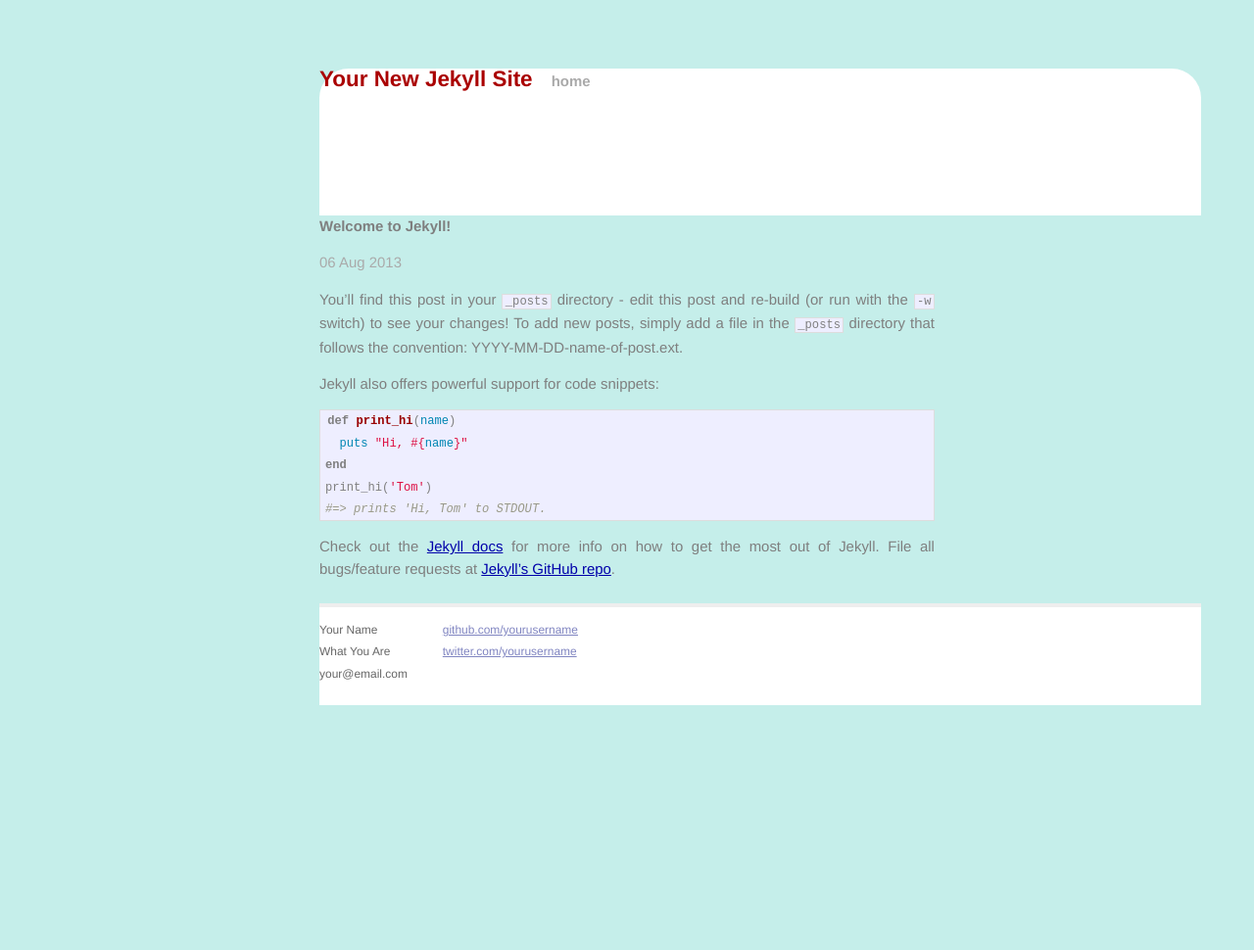
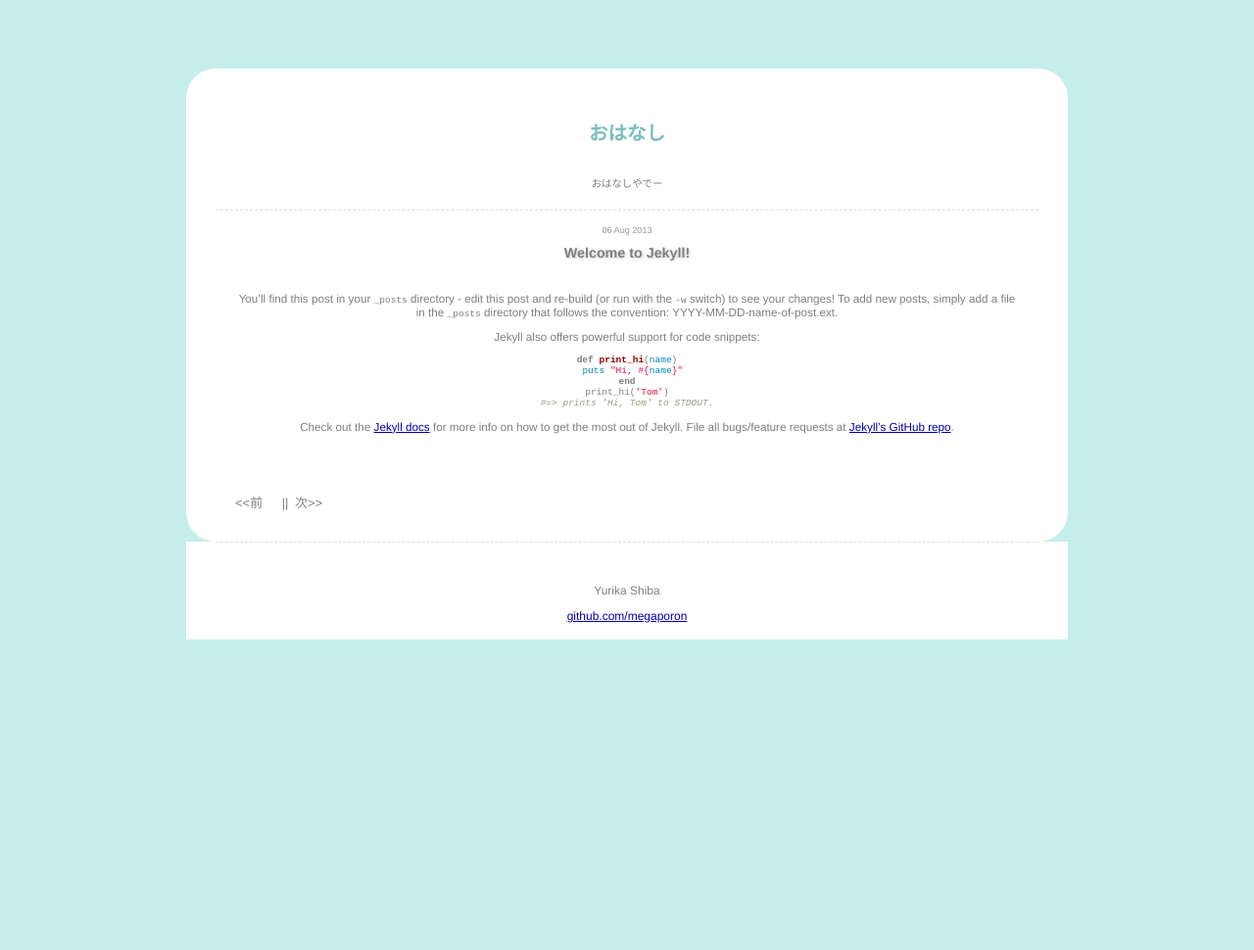
Before and after one commit to shibacha/megaporon.github.io, a Jekyll site: the page built from _posts/2013-08-06-welcome-to-jekyll.markdown, in a window 1280 px wide. Shown: the whole page at 98% size. Built offline with Jekyll 4.4.1, drawn with Linux system fonts in a browser that asks for light colours.

Commit message:
layouts test

```diff
--- a/_config.yml
+++ b/_config.yml
@@ -1,2 +1,4 @@
-name: Your New Jekyll Site
+name: おはなし
+txt: おはなしやでー
 pygments: true
+posts: 1
--- a/_layouts/default.html
+++ b/_layouts/default.html
@@ -3,7 +3,7 @@
     <head>
         <meta charset="utf-8">
         <meta http-equiv="X-UA-Compatible" content="IE=edge,chrome=1">
-        <title>{{ page.title }}</title>
+        <title>{{ site.name }}</title>
         <meta name="viewport" content="width=device-width">
 
         <!-- syntax highlighting CSS -->
@@ -15,11 +15,55 @@
     </head>
     <body>
 
-        <div class="container">
+      <div class="wrapper">
+    <div class="header">
+      <div class="about">
+        <h1 class="title">{{ site.name }}</h1>
+        <p class="txt">{{ site.txt }}</p>
+      </div>
+      <div class="title-line"></div>
+    </div>
+    <div class="content">
+      <div class="kiji">
+        {% for post in site.posts. %}
+        <div class="kiji-day">{{ post.date | date_to_string }}</div>
+        <h2 class="kiji-title">{{ post.title }}</h2>
+        <div class="kiji-txt">
+          <!-- なかなかこれは〜〜〜〜なかなかこれは〜〜〜〜なかなかこれは〜〜〜〜<br>
+          なかなかこれは〜〜〜〜 -->
+          {{ post.content }}
+
+       {% endfor %}
+        </div>
+      </div>
+      <div>
+        <ul class="pagelink cf">
+          <li><<前</li>
+          <li>　||　</li>
+          <li>次>></li>
+        </ul>
+      </div>
+    </div>
+    <div class="footer">
+      <div class="title-line"></div>
+      <div class="copy">
+        <p>
+          Yurika Shiba<br />
+        </p>
+        <p>
+          <a href="http://github.com/megaporon/">github.com/megaporon</a><br />
+        </p>
+      </div>
+    </div>
+  </div>
+
+
+
+        <!-- <div class="container">
           <div class="site">
             <div class="header">
               <h1 class="title"><a href="/">{{ site.name }}</a></h1>
-              <a class="extra" href="/">home</a>
+
             </div>
 
                 {{ content }}
@@ -40,7 +84,9 @@
               </div>
             </div>
           </div>
-        </div> <!-- /container -->
-
+        </div> --> <!-- /container -->
+<!--  {% for post in site.posts %}
+      <li><span>{{ post.date | date_to_string }}</span> &raquo; <a href="{{ post.url }}">{{ post.title }}</a></li>
+    {% endfor %} -->
     </body>
 </html>
--- a/_layouts/post.html
+++ b/_layouts/post.html
@@ -1,8 +1,7 @@
 ---
 layout: default
 ---
-<h2>{{ page.title }}</h2>
-<p class="meta">{{ page.date | date_to_string }}</p>
+
 
 <div class="post">
 {{ content }}
```
